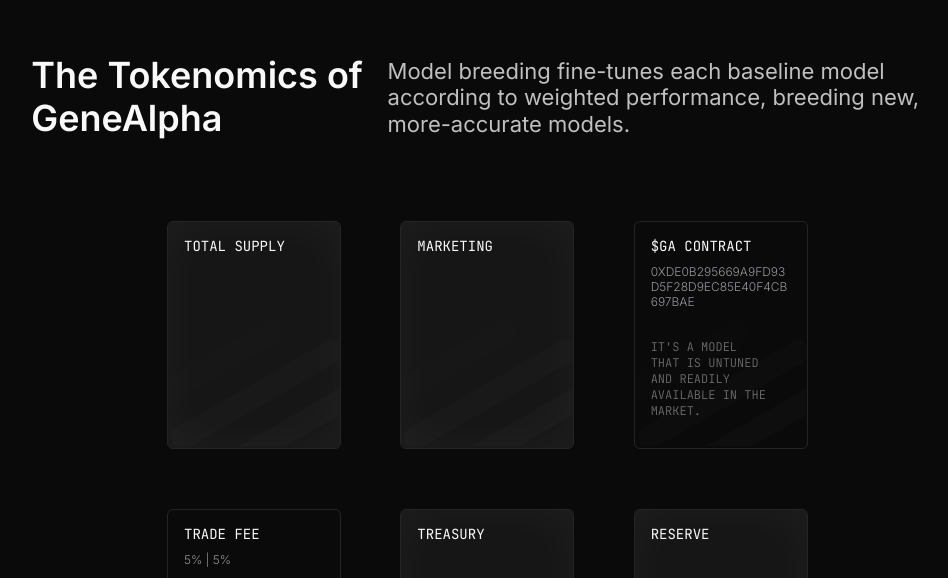
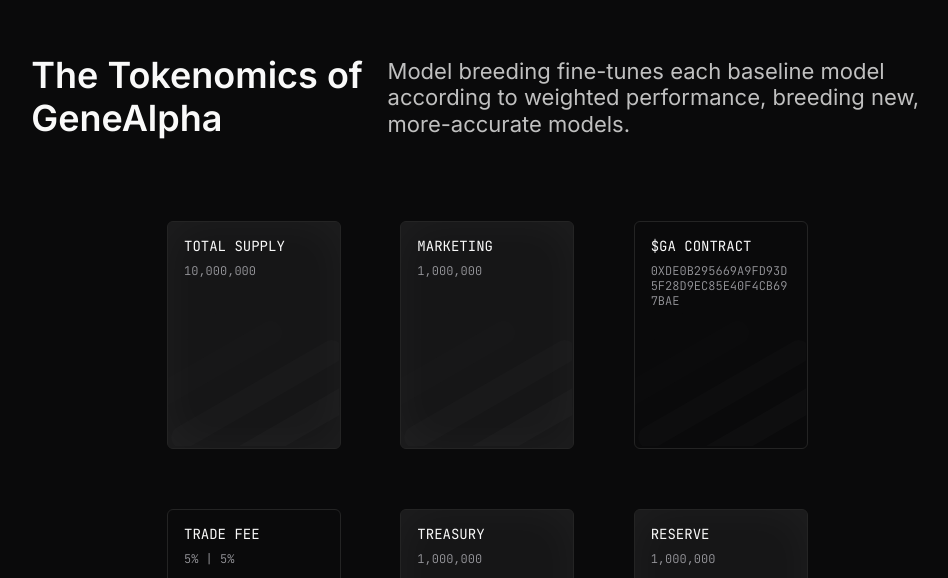
Before and after one commit to GeneAlphaAI/genealpha-landing-page, a React (Vite) app: page /token in a window 1280 px wide. Shown: the part 1742-2320 px from the top of the page, without its empty margins (153-1101 px from the left). Built offline with nearby package versions, Linux system fonts and the light colour scheme.

Commit message:
added copy button to contract card, disabled fingerprint animation, fixed css issue

```diff
--- /dev/null
+++ b/src/components/buttons/CopyButton.jsx
@@ -0,0 +1,13 @@
+import { button } from 'framer-motion/client'
+import React from 'react'
+
+function CopyButton() {
+  return (
+    <button className='flex items-center gap-[5px] h-[23px] w-max py-[5px] px-[10px] border border-stroke-15 bg-white/0 hover:bg-white/2 transition-all duration-300 ease-in-out'>
+      <img src="/assets/general/copy-icon.svg" alt="copy" className='w-[14px] h-[14px] aspect-square'/>
+      <span className='font-jetbrains-mono text-xs font-light uppercase leading-none text-low-opacity-text inline-block pt-[2px]'>COPY $GA</span>
+    </button>
+  );
+}
+
+export default CopyButton
--- a/src/components/ga-token/AnimatedTokenSVG.jsx
+++ b/src/components/ga-token/AnimatedTokenSVG.jsx
@@ -313,8 +313,8 @@
           id="filter2_d_50_29"
           x="84.8822"
           y="54.3165"
-          width="583.144"
-          height="378.682"
+          width="783.144"
+          height="578.682"
           filterUnits="userSpaceOnUse"
           colorInterpolationFilters="sRGB"
         >
--- a/src/components/ga-token/FingerPrintAnimation.jsx
+++ b/src/components/ga-token/FingerPrintAnimation.jsx
@@ -5,34 +5,35 @@
 gsap.registerPlugin(DrawSVGPlugin);
 
 function FingerPrintAnimation() {
-  const svgRef = useRef(null);
+//   const svgRef = useRef(null);
 
-  useEffect(() => {
-    const svg = svgRef.current;
-    if (!svg) return;
-    const paths = Array.from(
-      svg.querySelectorAll(".fingerprint-path")
-    ).reverse();
-    gsap.set(paths, { drawSVG: "0% 0%" });
-    const tl = gsap.timeline({ repeat: -1, yoyo: true });
-    paths.forEach((path, i) => {
-      tl.to(
-        path,
-        { drawSVG: "0% 100%", duration: 0.15, ease: "power1.inOut" },
-        i * 0.08
-      );
-    });
-    return () => tl.kill();
-  }, []);
+//   useEffect(() => {
+//     const svg = svgRef.current;
+//     if (!svg) return;
+//     const paths = Array.from(
+//       svg.querySelectorAll(".fingerprint-path")
+//     ).reverse();
+//     gsap.set(paths, { drawSVG: "0% 0%" });
+//     const tl = gsap.timeline({ repeat: -1, yoyo: true });
+//     paths.forEach((path, i) => {
+//       tl.to(
+//         path,
+//         { drawSVG: "0% 100%", duration: 0.15, ease: "power1.inOut" },
+//         i * 0.08
+//       );
+//     });
+//     return () => tl.kill();
+//   }, []);
 
   return (
     <svg
-      ref={svgRef}
+    //   ref={svgRef}
       width="901"
       height="1117"
       viewBox="0 0 901 1117"
       fill="none"
       xmlns="http://www.w3.org/2000/svg"
+      className="pr-5"
     >
       <mask
         id="mask0_552_1428"
--- a/src/components/ga-token/JoinAlpha.jsx
+++ b/src/components/ga-token/JoinAlpha.jsx
@@ -6,9 +6,9 @@
 function JoinAlpha() {
   return (
     <section>
-      <div className="max-w-[650px] mx-auto relative">
+      <div className="max-w-[650px] mx-auto h-full  relative bg-opacity-[20%]">
         <FingerPrintAnimation />
-        <div className="flex flex-col justify-center items-center ml-auto space-y-4 max-w-[420px] mx-auto ">
+          <div className="flex flex-col justify-center items-center space-y-4 max-w-[420px] mx-auto  absolute top-1/2 -translate-y-1/2 left-0 right-0">
             <BlurText
               text="Ready to join us and breed your Alpha?"
               className="text-lg text-primary-text font-semibold justify-center leading-[120%] max-w-[22ch]"
--- a/src/components/ga-token/Tokenomics.jsx
+++ b/src/components/ga-token/Tokenomics.jsx
@@ -41,7 +41,7 @@
     },
   ];
   return (
-    <section className="pt-[150px] pb-[100px]">
+    <section className="pt-[150px]">
       <div className="flex justify-center items-center">
         <h1 className="text-lg text-primary-text font-semibold text-left leading-[120%] max-w-[15ch]">
           The Tokenomics of GeneAlpha
--- a/src/components/model/UtilityModelCard.jsx
+++ b/src/components/model/UtilityModelCard.jsx
@@ -1,5 +1,6 @@
 import React from "react";
 import { formatValue } from "../../utilities/helpers";
+import CopyButton from "../buttons/CopyButton";
 
 // Helper function to check if value is a token address
 const isTokenAddress = (value) => {
@@ -49,14 +50,10 @@
         </h1>
         {tokenomicsStat && (
           <p
-            className={`text-low-opacity-text text-xs font-inter font-light uppercase break-all leading-tight ${
+            className={`text-low-opacity-text text-xs font-jetbrains-mono font-light uppercase break-all leading-tight ${
               isTokenAddress(tokenomicsStat)
                 ? "cursor-pointer hover:text-white/60 transition-colors"
                 : ""
-            } ${
-              type === 2
-                ? ""
-                : "opacity-0 group-hover:opacity-100 transition-opacity duration-300 ease-in-out"
             }`}
             onClick={() =>
               isTokenAddress(tokenomicsStat) && copyToClipboard(tokenomicsStat)
@@ -68,15 +65,17 @@
       </div>
 
       <p
-        className={`max-w-[16ch] font-jetbrains-mono font-light text-xs uppercase mt-4 text-white/40 ${
-          type === 2
-            ? ""
-            : "opacity-0 group-hover:opacity-100 transition-all duration-300 ease-in-out"
-        }`}
+        className={
+          "max-w-[18ch] font-jetbrains-mono font-light text-xs uppercase mt-4 text-white/40 opacity-0 group-hover:opacity-100 transition-all duration-300 ease-in-out"
+        }
       >
-        {hoverDescription ||
-          "It's a model that is untuned and readily available in the market."}
+        {hoverDescription}
       </p>
+      {type === 2 && title && title.includes("CONTRACT") && (
+        <div className="opacity-0 group-hover:opacity-100 transition-opacity duration-300 ease-in-out">
+          <CopyButton />
+        </div>
+      )}
 
       <div className="absolute inset-0 flex z-[10] flex-col justify-center items-center pointer-events-none">
         <img
--- a/src/styles/index.css
+++ b/src/styles/index.css
@@ -28,6 +28,7 @@
   --color-dull-white: #f9f9f9;
   --color-dark-gray: #686870;
   --color-low-opacity-text: #97979C;
+  --color-stroke-15: #353536;
 }
 
 /* styles.css or a module file */
```
Also changed, not shown: public/assets/general/copy-icon.svg (added). Lines whose indentation alone changed are shown as unchanged.
